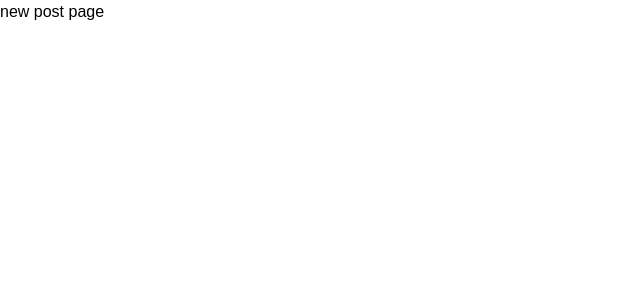
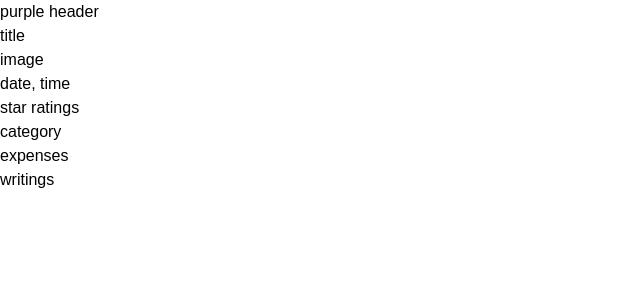
Before and after one commit to Hyeon1445/TLOG, a Next.js app: page /my-page/new-post in a window 1280 px wide. Shown: the top 300 px of the page, without its empty margins (0-640 px from the left). Built offline with nearby package versions, Linux system fonts and the light colour scheme.

Commit message:
feat: create my-page and new-post page

```diff
--- /dev/null
+++ b/components/common/header/index.tsx
@@ -0,0 +1,10 @@
+import React, { useState } from 'react'
+
+const BaseHeader = () => {
+
+  return (
+    <header>purple header</header>
+  )
+}
+
+export default BaseHeader
--- a/components/my-page/new-post/NewPost.tsx
+++ b/components/my-page/new-post/NewPost.tsx
@@ -1,9 +1,19 @@
 import React, { useState } from 'react'
+import BaseHeader from '@components/common/header'
 
 const NewPost = () => {
 
   return (
-   <div>new post page</div>
+    <div>
+      <BaseHeader/>
+      <div>title</div>
+      <div>image</div>
+      <div>date, time</div>
+      <div>star ratings</div>
+      <div>category</div>
+      <div>expenses</div>
+      <div>writings</div>
+    </div>
   )
 }
 
--- a/pages/index.tsx
+++ b/pages/index.tsx
@@ -2,9 +2,9 @@ import type { NextPage } from 'next'
 import MobileMain from '@components/main/MobileMain'
 
 const Main: NextPage = () => {
- return (
-   <MobileMain />
- )
+  return (
+    <MobileMain />
+  )
 }
 
 export default Main
--- a/pages/my-page/index.tsx
+++ b/pages/my-page/index.tsx
@@ -2,9 +2,9 @@ import type { NextPage } from 'next'
 import MyTlog from '@components/my-page/MyTlog'
 
 const MyPage: NextPage = () => {
- return (
-   <MyTlog />
- )
+  return (
+    <MyTlog />
+  )
 }
 
 export default MyPage
--- a/pages/my-page/new-post/index.tsx
+++ b/pages/my-page/new-post/index.tsx
@@ -2,9 +2,9 @@ import type { NextPage } from 'next'
 import NewPost from '@components/my-page/new-post/NewPost'
 
 const NewPostPage: NextPage = () => {
- return (
-   <NewPost />
- )
+  return (
+    <NewPost />
+  )
 }
 
 export default NewPostPage
```
